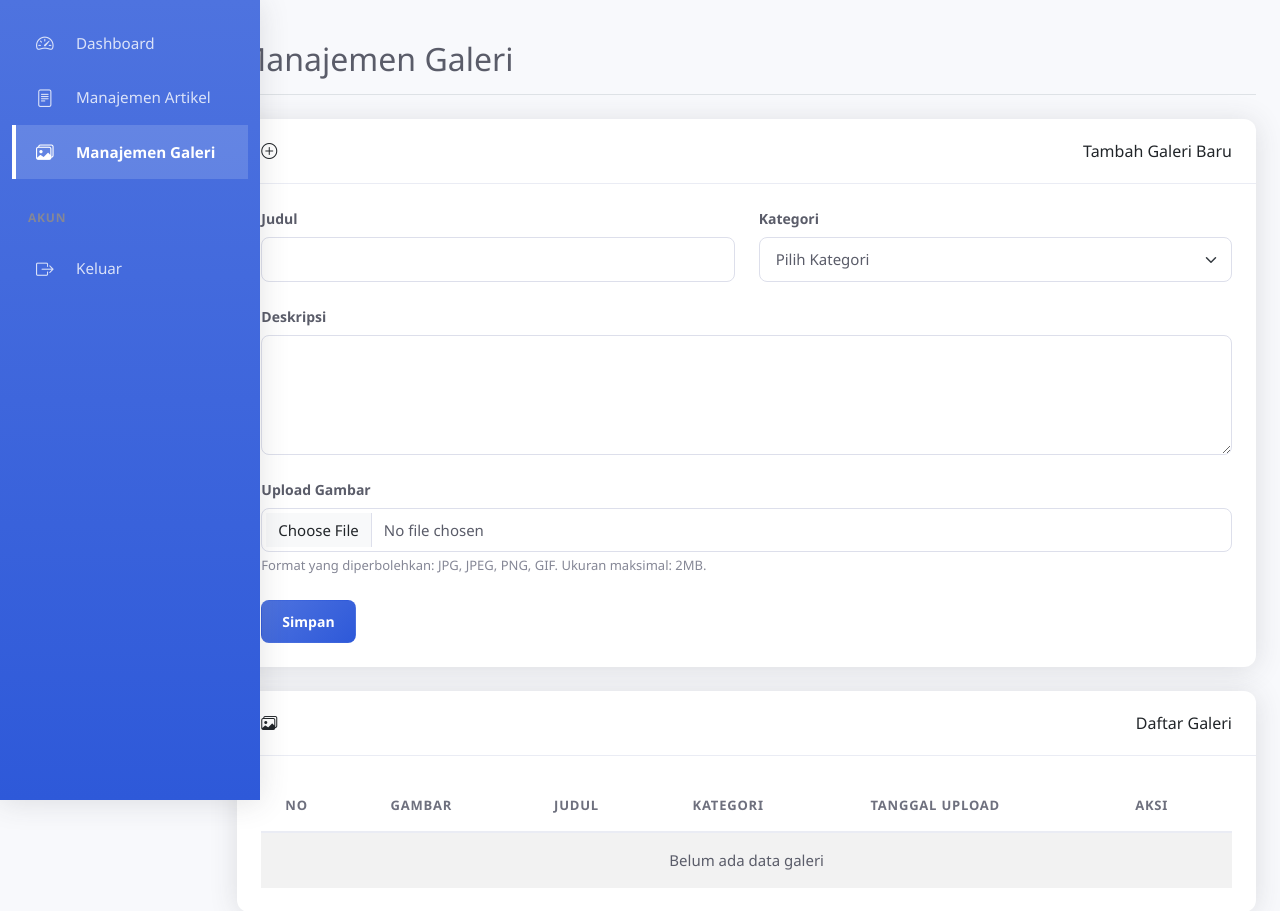
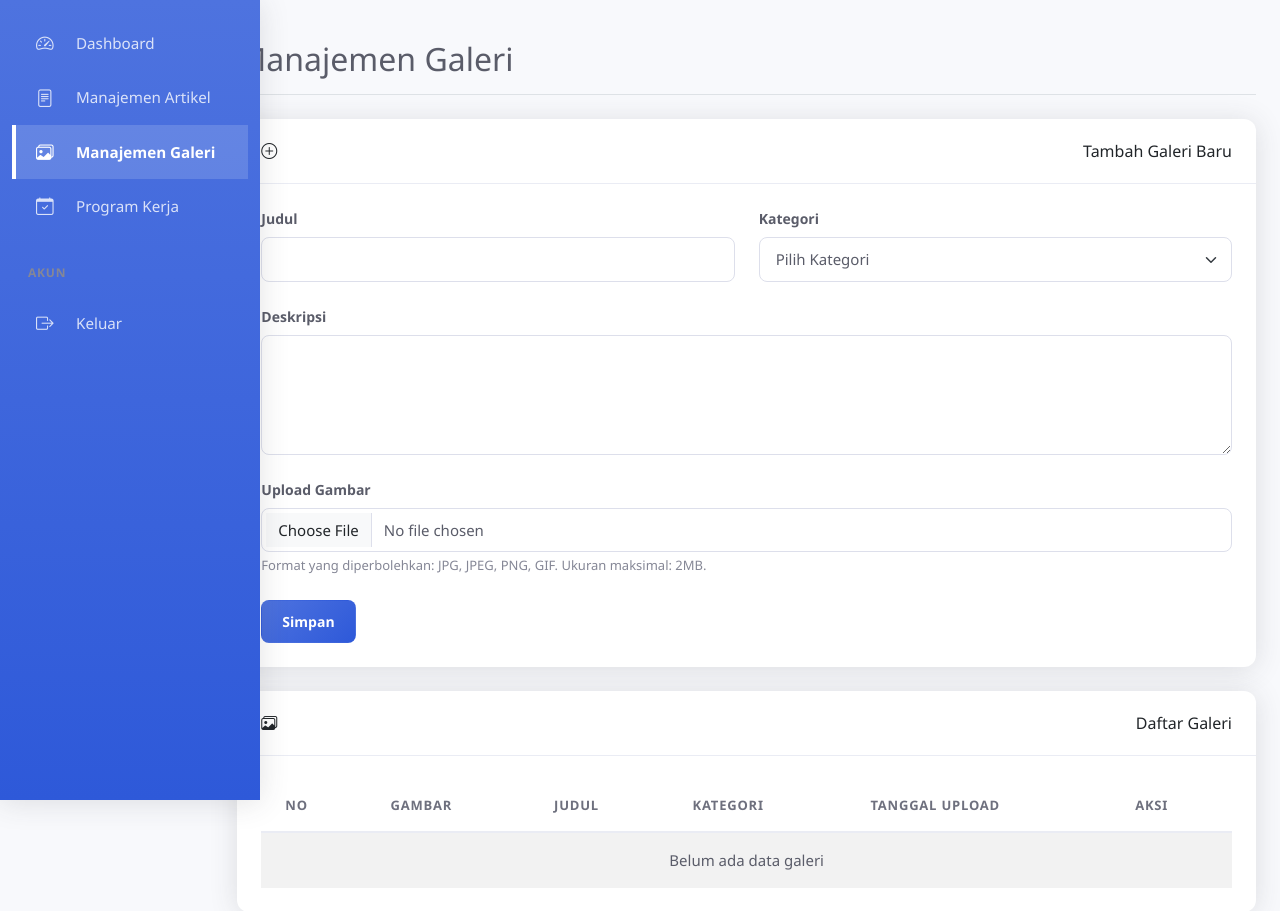
Before and after one commit to Codift05/mahkota-websystem-quality-assurance-and-testing, a PHP site: page /Devin/admin/galeri.php in a window 1280 px wide. Shown: the top 911 px of the page. Run offline with PHP 8.4, Linux system fonts and the light colour scheme; the visitor is signed in with stand-in values (Sample User, id 1); data that the repository does not hold is empty; some libraries are stand-ins or nearby versions.

Commit message:
fix: Restore Program Kerja menu in admin sidebar

```diff
--- a/admin/sidebar.php
+++ b/admin/sidebar.php
@@ -22,6 +22,12 @@
                     Manajemen Galeri
                 </a>
             </li>
+            <li class="nav-item">
+                <a class="nav-link <?php echo basename($_SERVER['PHP_SELF']) == 'program-kerja.php' || basename($_SERVER['PHP_SELF']) == 'edit_program.php' ? 'active' : ''; ?>" href="program-kerja.php">
+                    <i class="bi bi-calendar-check me-2"></i>
+                    Program Kerja
+                </a>
+            </li>
         </ul>
 
         <h6 class="sidebar-heading d-flex justify-content-between align-items-center px-3 mt-4 mb-1 text-muted">
```
